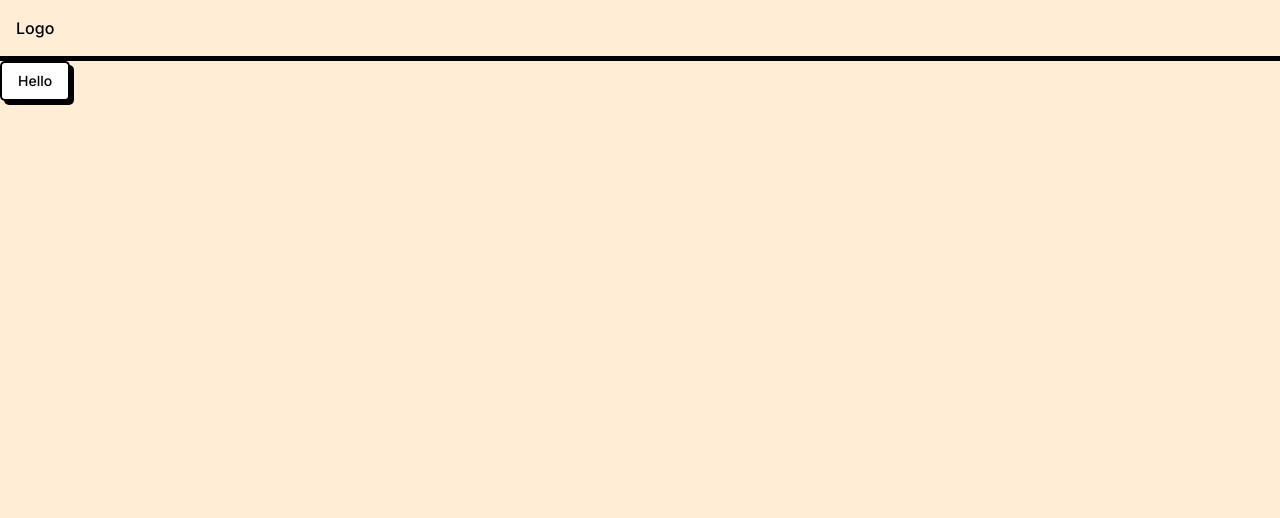
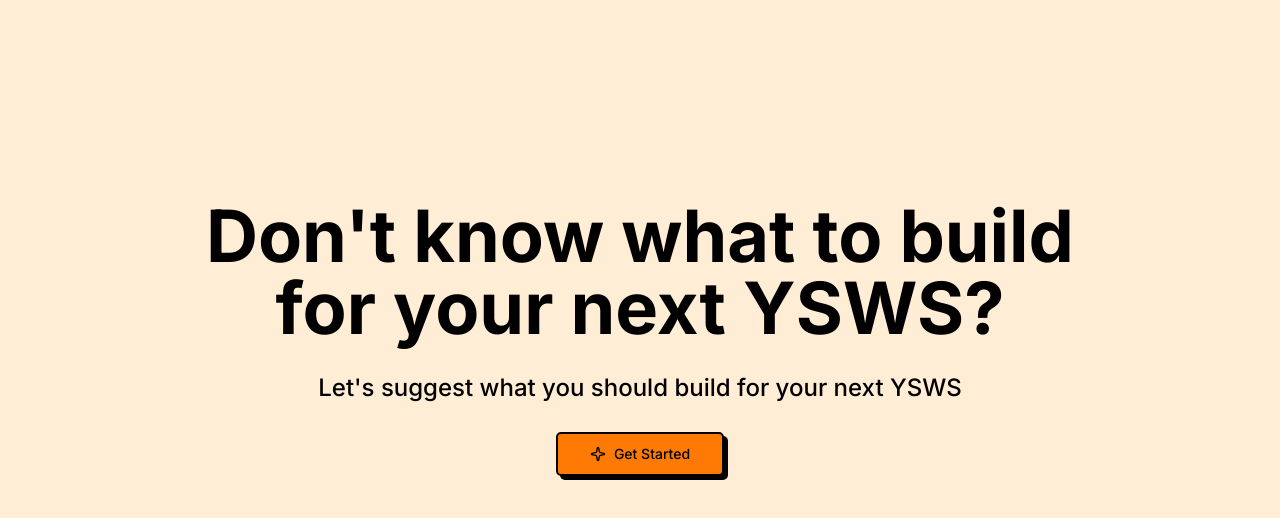
Before and after one commit to mumuniazeez/ysws-project-idea-generator, a Next.js app: page / in a window 1280 px wide. Shown: the top 518 px of the page. Built offline with nearby package versions, Linux system fonts and the light colour scheme.

Commit message:
feat: update landing page layout and add Textarea component

```diff
--- a/app/(landing)/layout.tsx
+++ b/app/(landing)/layout.tsx
@@ -1,3 +1,5 @@
+import { Button } from "@/components/ui/button";
+
 export default function LandingPageLayout({
   children,
 }: {
@@ -5,9 +7,14 @@ export default function LandingPageLayout({
 }) {
   return (
     <>
-      <header className="flex items-center justify-between p-4 border-b-5">
-        <div>Logo</div>
-      </header>
+      {/* <header className="flex items-center justify-between p-4 border-b-5">
+        <div>
+          <h1 className="text-3xl">Logo</h1>
+        </div>
+        <div className="flex gap-x-4">
+          <Button>Signup</Button>
+        </div>
+      </header> */}
       <main>{children}</main>
     </>
   );
--- a/app/(landing)/page.tsx
+++ b/app/(landing)/page.tsx
@@ -1,10 +1,22 @@
 import { Button } from "@/components/ui/button";
-import Image from "next/image";
+import { Sparkle } from "lucide-react";
 
 export default function Home() {
   return (
     <div>
-      <Button variant="neutral">Hello</Button>
+      <div className="flex my-50 flex-col items-center justify-center gap-4">
+        <h1 className="text-7xl max-w-4xl text-center font-bold mb-3">
+          Don&apos;t know what to build for your next YSWS?
+        </h1>
+        <p className="text-2xl">
+          Let&apos;s suggest what you should build for your next YSWS
+        </p>
+        <div className="flex gap-x-3 mt-3">
+          <Button variant="default" size={"lg"}>
+            <Sparkle /> Get Started
+          </Button>
+        </div>
+      </div>
     </div>
   );
 }
--- /dev/null
+++ b/components/ui/textarea.tsx
@@ -0,0 +1,18 @@
+import * as React from "react"
+
+import { cn } from "@/lib/utils"
+
+function Textarea({ className, ...props }: React.ComponentProps<"textarea">) {
+  return (
+    <textarea
+      data-slot="textarea"
+      className={cn(
+        "flex min-h-[80px] w-full rounded-base border-2 border-border bg-secondary-background selection:bg-main selection:text-main-foreground px-3 py-2 text-sm font-base text-foreground placeholder:text-foreground/50 focus-visible:outline-none focus-visible:ring-2 focus-visible:ring-black focus-visible:ring-offset-2 disabled:cursor-not-allowed disabled:opacity-50",
+        className,
+      )}
+      {...props}
+    />
+  )
+}
+
+export { Textarea }
```
